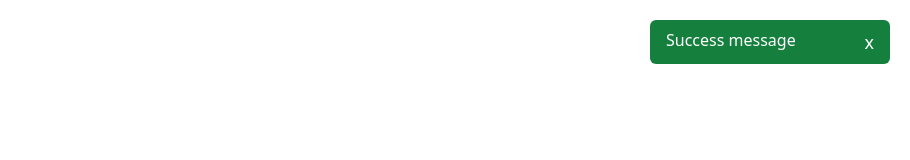
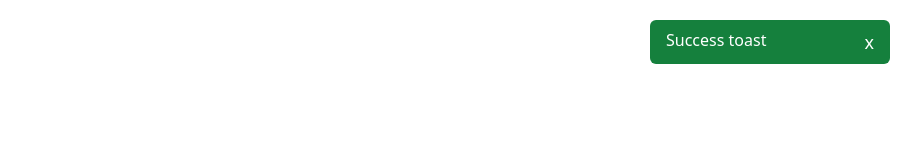
Before and after one commit to KeerthikaReddyP/react-toast, a React (Create React App) app: page / in a window 1280 px wide. Both pictures are taken after a click on the button "Success toast". Shown: the top 160 px of the page, without its empty margins (370-1280 px from the left). Built offline with nearby package versions, Linux system fonts and the light colour scheme.

Commit message:
Multiple toast messages

```diff
--- a/src/ToastContainer.js
+++ b/src/ToastContainer.js
@@ -2,28 +2,36 @@ import { useState } from "react";
 import "./index.css";
 
 const ToastContainer = () => {
-  const [show, setShow] = useState(false);
+  const [toasts, setToasts] = useState([]);
 
-  const handleClose=()=>{
-    setShow(false);
-  }
+  const handleClose = () => {};
 
-  const handleAdd=()=>{
-    setShow(true);
-    setTimeout(handleClose,3000);
-  }
+  const handleAdd = (message, type) => {
+    const id = new Date().getTime();
+    const newToasts = [...toasts, { id, message, type }];
+    setToasts(newToasts);
+  };
 
   return (
     <div>
       <div className="fixed right-5 top-5">
-        {show && (
-          <div className="px-4 py-2 bg-green-700 text-white rounded-md w-60 flex justify-between animate-slide">
-            Success message <span className="cursor-pointer text-lg" onClick={handleClose}>x</span>
+        {toasts.map(({id,message,type}) => (
+          <div
+            key={id}
+            className="px-4 py-2 bg-green-700 text-white rounded-md w-60 flex justify-between animate-slide"
+          >
+            {message}
+            <span className="cursor-pointer text-lg" onClick={handleClose}>
+              x
+            </span>
           </div>
-        )}
+        ))}
       </div>
       <div className="m-2 p-2 flex justify-center items-center h-screen">
-        <button className="m-2 p-1 border-2 border-gray-500 rounded-md" onClick={handleAdd}>
+        <button
+          className="m-2 p-1 border-2 border-gray-500 rounded-md"
+          onClick={()=>handleAdd("Success toast", "success")}
+        >
           Success toast
         </button>
         <button className="m-2 p-1 border-2 border-gray-500 rounded-md">
```
